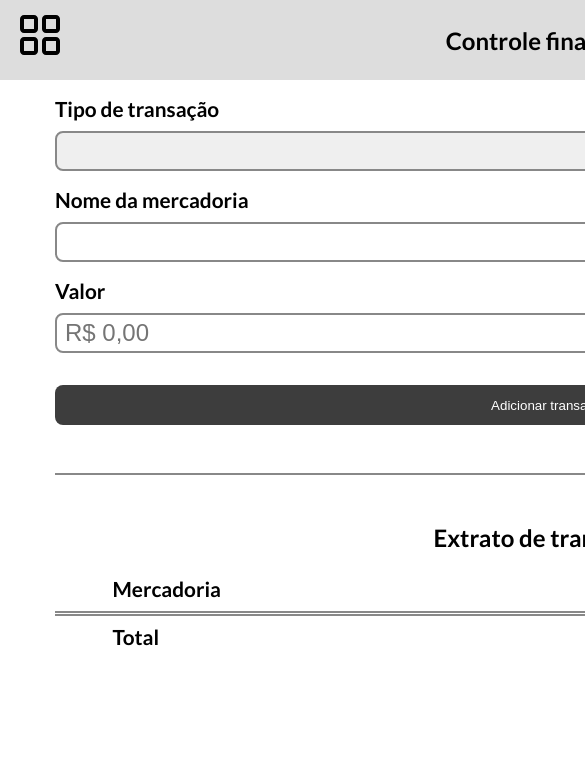
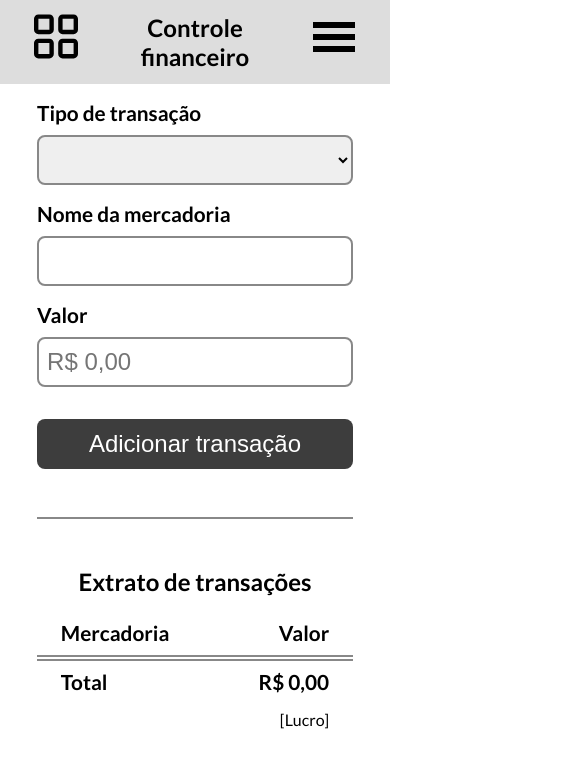
Before and after one commit to EduardoLovo/Teste-Tecnico-Frontend, a React (Create React App) app: page / in a window 390 px wide. Shown: the top 768 px of the page, 585 px wide, since content can reach past the window. Built offline with nearby package versions, Linux system fonts and the light colour scheme.

Commit message:
Responsive check - projeto finalizado

```diff
--- a/src/App.scss
+++ b/src/App.scss
@@ -2,17 +2,16 @@
     width: 1100px;
     display: flex;
     flex-direction: column;
+    align-items: center;
     margin: 0 auto;
 }
-
-
 
 .container {
     margin-top: 80px;
     display: flex;
     flex-direction: column;
     align-items: center;
-    height: 100%;
+    width: 90%;
 }
 
 .secInputs {
@@ -31,7 +30,7 @@
 }
 
 .secInputs form button {
-    height: 40px;
+    height: 50px;
     width: 100%;
     margin-top: 1rem;
     border-radius: 8px;
@@ -39,6 +38,12 @@
     background-color: rgb(61, 61, 61);
     border: none;
     cursor: pointer;
+    font-size: 1.5rem;
+    transition: all ease-in-out .5s;
+}
+
+.secInputs form button:hover {
+    background-color: rgb(49, 49, 49);
 }
 
 .lineCenter {
@@ -49,13 +54,26 @@
 
 .input {
     width: 100%;
-    height: 40px;
+    height: 50px;
     border-radius: 8px;
     border: 2px solid rgb(136, 136, 136);
     margin-top: 10px;
     font-size: 1.5rem;
     padding-left: .5rem;
 }
+
+
+@media (max-width: 1100px) {
+    .App {
+        width: 100vw;
+    }
+
+    .container {
+        margin-top: 10vh;
+    }
+}
+
+
 
 // ================================================
 
--- a/src/components/Header/Header.js
+++ b/src/components/Header/Header.js
@@ -5,6 +5,7 @@ import { TiThLargeOutline } from 'react-icons/ti';
 
 export const Header = () => {
     return (
+
         <div className='header'>
             <div className='buttonHeader'>
                 <button><TiThLargeOutline /></button>
@@ -16,5 +17,7 @@ export const Header = () => {
                 <button><GiHamburgerMenu /></button>
             </div>
         </div>
+
+
     )
 }
--- a/src/components/Header/Header.scss
+++ b/src/components/Header/Header.scss
@@ -1,20 +1,36 @@
 .header {
     width: 1100px;
-    height: 80px;
+    height: 8vh;
     background-color: rgb(221, 221, 221);
     display: flex;
     justify-content: space-between;
     align-items: center;
     position: fixed;
-    // border: 1px solid rgb(221, 221, 221);
-    // border-bottom-style: none;
-    // border-top-style: none;
 }
 
 .buttonHeader button {
-    padding: 1rem;
+    padding: 2rem;
     background: transparent;
     border: none;
     font-size: 3rem;
     cursor: pointer;
+    transition: all ease-in-out .5s;
+
 }
+
+.buttonHeader button:hover {
+    transform: scale(1.1);
+}
+
+@media (max-width: 1100px) {
+    .header {
+        width: 100vw;
+        height: 10vh;
+    }
+}
+
+@media (max-width: 440px) {
+    .header {
+        text-align: center;
+    }
+}
--- a/src/index.scss
+++ b/src/index.scss
@@ -11,5 +11,6 @@ body {
   font-family: 'Lato', sans-serif;
   -webkit-font-smoothing: antialiased;
   -moz-osx-font-smoothing: grayscale;
-
+  display: flex;
+  justify-content: center;
 }
```
